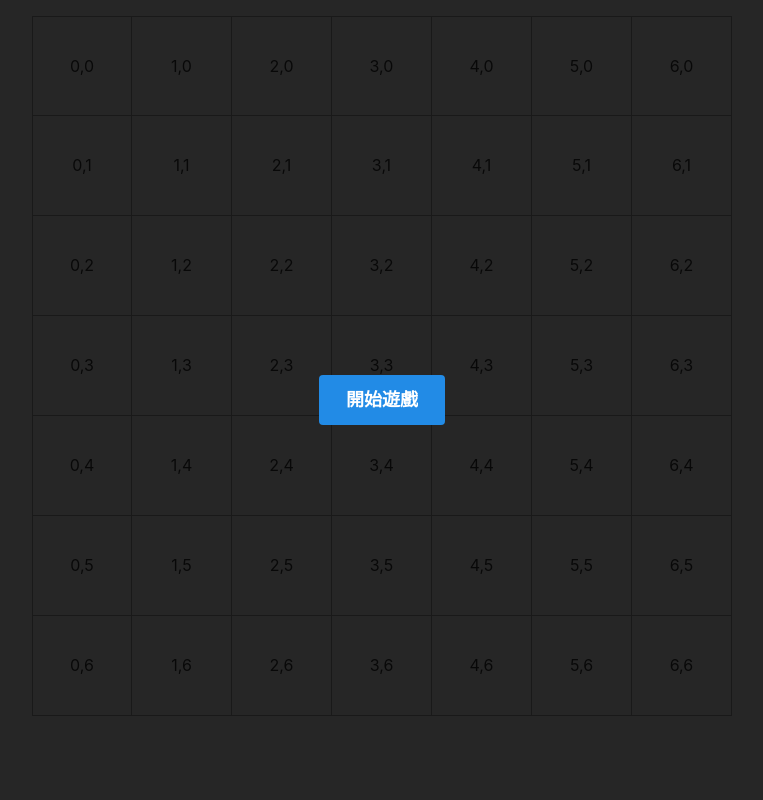
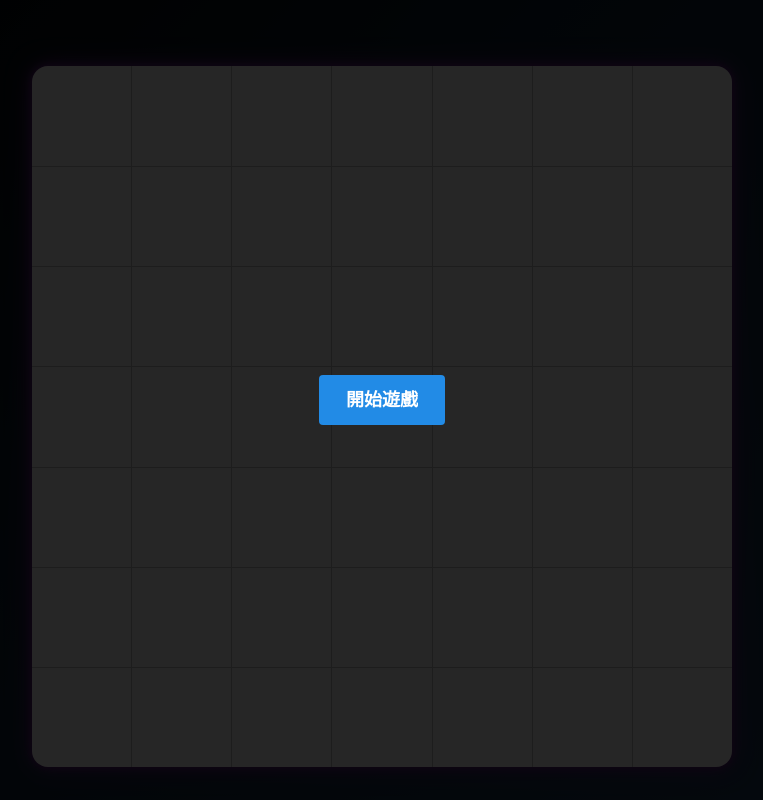
Before and after one commit to tdksr0505/wall-go, a React (Vite) app: page / in a window 1280 px wide. Shown: the whole page, without its empty margins (258-1021 px from the left). Built offline with nearby package versions, Linux system fonts and the light colour scheme.

Commit message:
chore: optimize UI layout and styles

```diff
--- a/src/App.tsx
+++ b/src/App.tsx
@@ -26,8 +26,8 @@ function App() {
 
   return (
     <>
-      <div className="w-dvw p-2 flex flex-col gap-2">
-        <div className="flex items-center gap-3 justify-center">
+      <div className="w-dvw h-dvh p-2 flex flex-col gap-2">
+        <div className="flex items-center gap-3 justify-center h-[50px]">
           <GamePrompt />
         </div>
         <div>
--- a/src/components/Board.tsx
+++ b/src/components/Board.tsx
@@ -101,6 +101,7 @@ export default function Board({ onGameOver, onRestart }: BoardProps) {
   }
   return (
     <>
+      <div className="w-full max-w-[700px] mx-auto bg-white rounded-2xl  shadow-[0_0_6px_#5b1e78,0_0_12px_#5b1e78,0_0_24px_#5b1e78]">
         {board.map((row, index) => {
           return (
             <div key={index} className="flex w-full justify-center">
@@ -116,13 +117,13 @@ export default function Board({ onGameOver, onRestart }: BoardProps) {
                     isHighlight={isHighlight}
                   >
                     {stone && <Stone player={stone.player} />}
-                  <div>{`${el.position.x},${el.position.y}`}</div>
                   </Cell>
                 )
               })}
             </div>
           )
         })}
+      </div>
       <div className="flex justify-center p-2">
         {gamePhase === GamePhase.PlaceWall && <Button onClick={openPlaceWallModal}>放置牆壁</Button>}
         {gamePhase === GamePhase.GameOver && <Button onClick={onRestart}>重新開始</Button>}
--- a/src/components/Cell.tsx
+++ b/src/components/Cell.tsx
@@ -1,5 +1,5 @@
 import { Players, type Player } from '@/constants'
-import { type Cell } from '@/types'
+import { type Cell, type Direction } from '@/types'
 import { cn } from '@/utils'
 
 type CellProps = {
@@ -14,11 +14,17 @@ type CellProps = {
 const getWallColor = (player: Player) => {
   return player === Players.Blue ? 'var(--blue)' : 'var(--red)'
 }
+const wallDirections: Array<{ key: Direction; className: string }> = [
+  { key: 'top', className: 'rounded-full top-[-3px] left-[5px] w-[calc(100%_-_10px)] h-[5px]' },
+  { key: 'bottom', className: 'rounded-full bottom-[-3px] left-[5px] w-[calc(100%_-_10px)] h-[5px]' },
+  { key: 'left', className: 'rounded-full top-[5px] left-[-3px] w-[5px] h-[calc(100%_-_10px)]' },
+  { key: 'right', className: 'rounded-full top-[5px] right-[-3px] w-[5px] h-[calc(100%_-_10px)]' },
+]
 export default function Cell({ children, cellData, currentPlayer, className, onCellClick, isHighlight }: CellProps) {
   return (
     <div
       className={cn(
-        'relative flex-1 aspect-square max-w-[100px] flex items-center justify-center cursor-pointer',
+        'relative flex-1 aspect-square flex items-center justify-center cursor-pointer',
         {
           'bg-blue-100': isHighlight && currentPlayer === Players.Blue,
           'bg-red-100': isHighlight && currentPlayer === Players.Red,
@@ -30,38 +36,20 @@ export default function Cell({ children, cellData, currentPlayer, className, onC
         className
       )}
       style={{
-        borderBottom: `1px solid #aaa`,
-        borderRight: `1px solid #aaa`,
-        borderTop: cellData.position.y === 0 ? `1px solid #aaa` : '',
-        borderLeft: cellData.position.x === 0 ? `1px solid #aaa` : '',
+        borderTop: cellData.position.y === 0 ? '' : '1px solid #c2c1c1',
+        borderLeft: cellData.position.x === 0 ? '' : '1px solid #c2c1c1',
       }}
       onClick={onCellClick}
     >
       {children}
-      {cellData.walls.top && (
-        <div
-          className="absolute top-[-2px] left-0 w-full h-[3px] bg-blue"
-          style={{ background: getWallColor(cellData.walls.top.placedBy) }}
-        />
-      )}
-      {cellData.walls.bottom && (
-        <div
-          className="absolute bottom-[-2px] left-0 w-full h-[3px] bg-blue"
-          style={{ background: getWallColor(cellData.walls.bottom.placedBy) }}
-        />
-      )}
-      {cellData.walls.left && (
-        <div
-          className="absolute top-0 left-[-2px] w-[3px] h-full bg-blue"
-          style={{ background: getWallColor(cellData.walls.left.placedBy) }}
-        />
-      )}
-      {cellData.walls.right && (
-        <div
-          className="absolute top-0 right-[-2px] w-[3px] h-full bg-blue"
-          style={{ background: getWallColor(cellData.walls.right.placedBy) }}
-        />
-      )}
+      {wallDirections.map(({ key, className }) => {
+        const wall = cellData.walls[key]
+        if (!wall) return null
+
+        return (
+          <div key={key} className={`z-1 absolute ${className}`} style={{ background: getWallColor(wall.placedBy) }} />
+        )
+      })}
     </div>
   )
 }
--- a/src/components/GamePrompt.tsx
+++ b/src/components/GamePrompt.tsx
@@ -18,10 +18,10 @@ export default function GamePrompt() {
         return '放置牆壁'
     }
   }, [gamePhase])
-  if (gamePhase === GamePhase.Start) return
+  if (gamePhase === GamePhase.Start || gamePhase === GamePhase.GameOver) return
   return (
     <>
-      <div className="text-[20px]">
+      <div className="text-[20px] text-white">
         <span>請</span>
         <PlayerLabel player={currentPlayer} />
         <span>{actionPrompt}</span>
--- a/src/components/GameResultOverlay.tsx
+++ b/src/components/GameResultOverlay.tsx
@@ -19,13 +19,22 @@ export default function GameResultOverlay({ onRestartClick, gameResult }: StartO
     },
     { blue: 0, red: 0 }
   )
+
+  const getTitleConfig = () => {
+    if (territoryCounts.blue === territoryCounts.red) return { text: 'DRAW!', color: undefined }
+    if (territoryCounts.blue > territoryCounts.red) return { text: 'RED WIN!', color: 'var(--blue)' }
+    return { text: 'RED WIN!', color: 'var(--red)' }
+  }
+  const titleConfig = getTitleConfig()
   if (!opened) return
   return (
     <>
       <Overlay color="#000" backgroundOpacity={0.85}>
         <div className="w-full h-full flex justify-center items-center">
           <div className="bg-white rounded-2xl p-6 w-[300px] max-w-full flex-col flex gap-4">
-            <div className="text-[40px] text-center boder-bottom font-bold">GAME OVER</div>
+            <div className="text-[40px] text-center boder-bottom font-bold" style={{ color: titleConfig.color }}>
+              {titleConfig.text}
+            </div>
             <div className="text-[20px] border rounded-2xl border-[#aaa] p-3">
               <div className="border-b border-[#aaa] pb-2 mb-2 flex justify-between items-center">
                 <div className=" w-[30px] h-[30px] rounded-md bg-red" />
--- a/src/index.css
+++ b/src/index.css
@@ -7,6 +7,7 @@
 
 body {
   color: #383838;
+  background: linear-gradient(135deg, #000000 0%, #0a1e2e 40%, #1f3b61 100%);
 }
 
 @theme {
```
Lines whose indentation alone changed are shown as unchanged.
